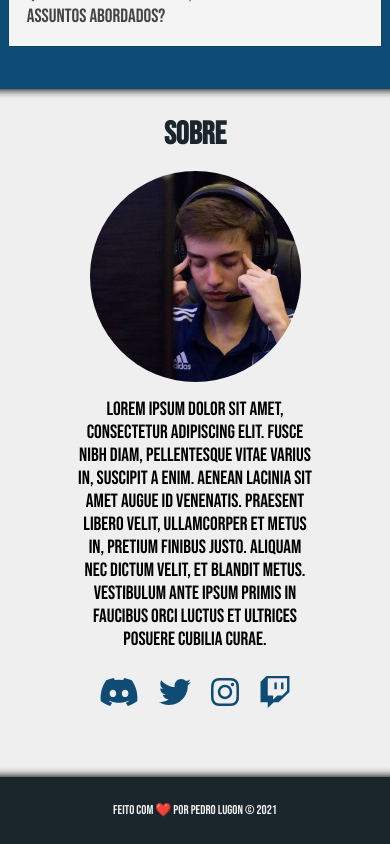
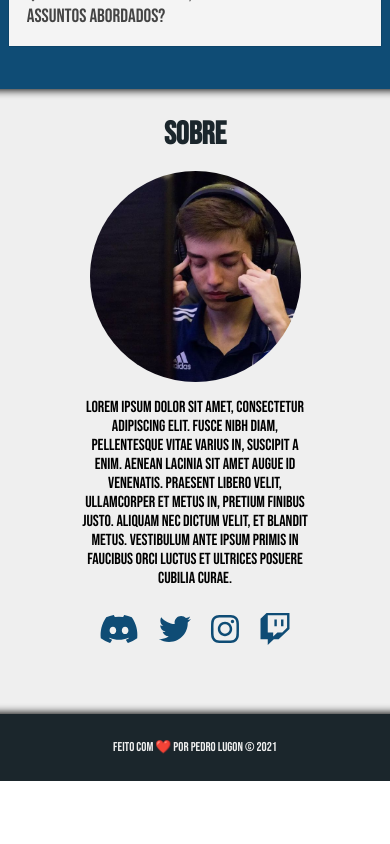
Before and after one commit to 1ugon/erasusacademy, a React (Create React App) app: page / in a window 390 px wide. Shown: the part 3033-3877 px from the top of the page. After the commit the page ends 3814 px from the top, so only its background shows below. Built offline with nearby package versions, Linux system fonts and the light colour scheme.

Commit message:
Update White.module.css

```diff
--- a/src/styles/White.module.css
+++ b/src/styles/White.module.css
@@ -170,5 +170,6 @@
 
   .containerWhite .aboutText {
     text-align: center;
+    font-size: 1rem;
   }
 }
```
